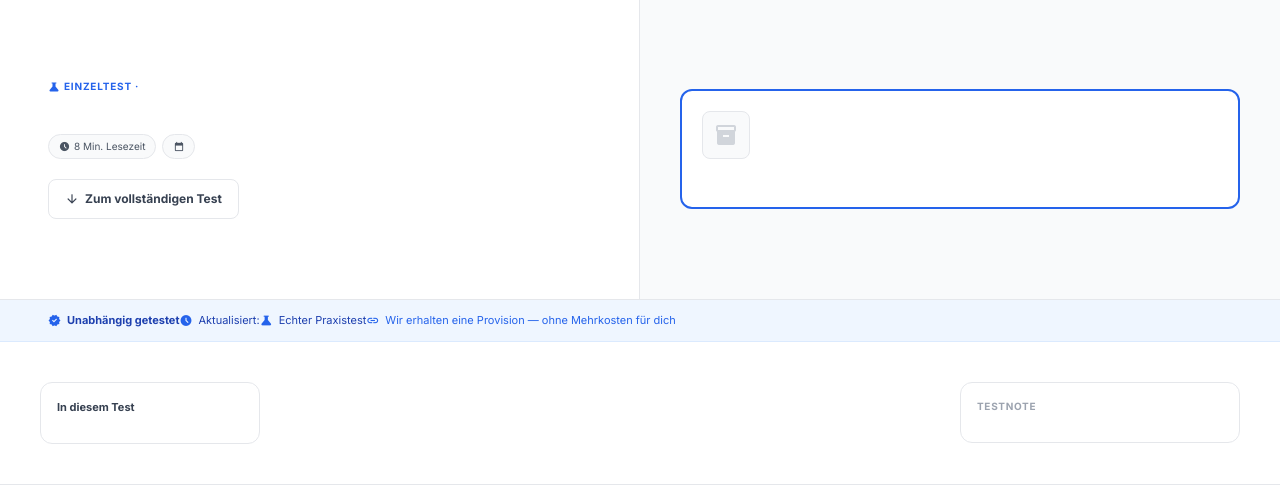
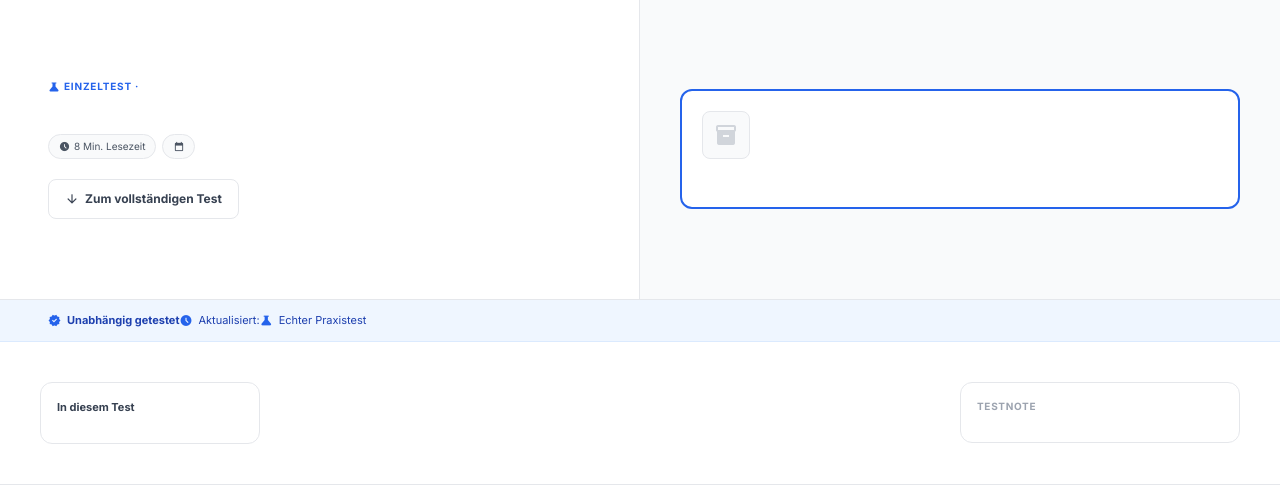
Before and after one commit to hassineaziz/itbewertungen.de, a Flask app: template website/templates/post-templates/product_review_template.html in a window 1280 px wide. Shown: the part 210-695 px from the top of the page. Run offline with Flask 3, Linux system fonts and the light colour scheme; the template is opened without the code that fills it, so the values that code supplies are empty; parts of the project's set-up code (start-up, migrations or seed data) failed here and were passed over; some libraries are stand-ins or nearby versions.

Commit message:
banner fixed

```diff
--- a/website/templates/post-templates/product_review_template.html
+++ b/website/templates/post-templates/product_review_template.html
@@ -396,10 +396,6 @@
       <span class="material-symbols-outlined text-[13px] text-blue-600">science</span>
       Echter Praxistest
     </span>
-    <span class="ml-auto text-blue-600 flex items-center gap-1.5">
-      <span class="material-symbols-outlined text-[13px]">link</span>
-      Wir erhalten eine Provision — ohne Mehrkosten für dich
-    </span>
   </div>
 
   {# ══ THREE-COLUMN BODY ══════════════════════════════════════════════════════ #}
```
